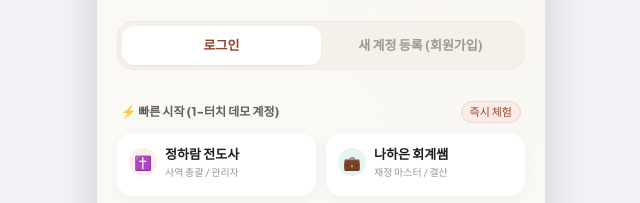
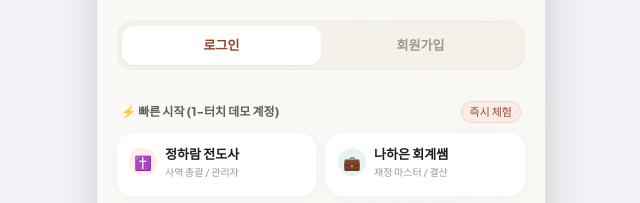
Before and after one commit to ramhajung/erum, a plain HTML site: page index.html in a window 1280 px wide. Shown: the part 214-417 px from the top of the page, 319-959 px from the left. Drawn offline with nearby package versions, Linux system fonts and the light colour scheme; a web font is replaced by a local one.

Commit message:
fix(ui): 회원가입 탭 및 타이틀 문구를 '회원가입'으로 간소화

```diff
--- a/index.html
+++ b/index.html
@@ -165,7 +165,7 @@
             로그인
           </button>
           <button type="button" id="authTabSignupBtn" class="py-2.5 text-[13px] font-bold rounded-xl transition-all duration-150 text-text-muted hover:text-text-primary">
-            새 계정 등록 (회원가입)
+            회원가입
           </button>
         </div>
       </div>
@@ -245,7 +245,7 @@
       <div id="authSignupPanel" class="mt-6 flex-1 hidden flex-col justify-center">
         <div class="p-4.5 rounded-3xl bg-white border border-outline-variant/20 shadow-[0_8px_24px_rgba(60,50,40,0.05)]">
           <div class="mb-3.5">
-            <h3 class="text-[16px] font-extrabold text-text-primary">새 사역자 / 회원 가입</h3>
+            <h3 class="text-[16px] font-extrabold text-text-primary">회원가입</h3>
             <p class="text-[11.5px] text-text-muted mt-0.5">아이디와 비밀번호를 설정하여 가입을 완료하세요.</p>
           </div>
           <form id="authSignupForm" class="space-y-3">
```
